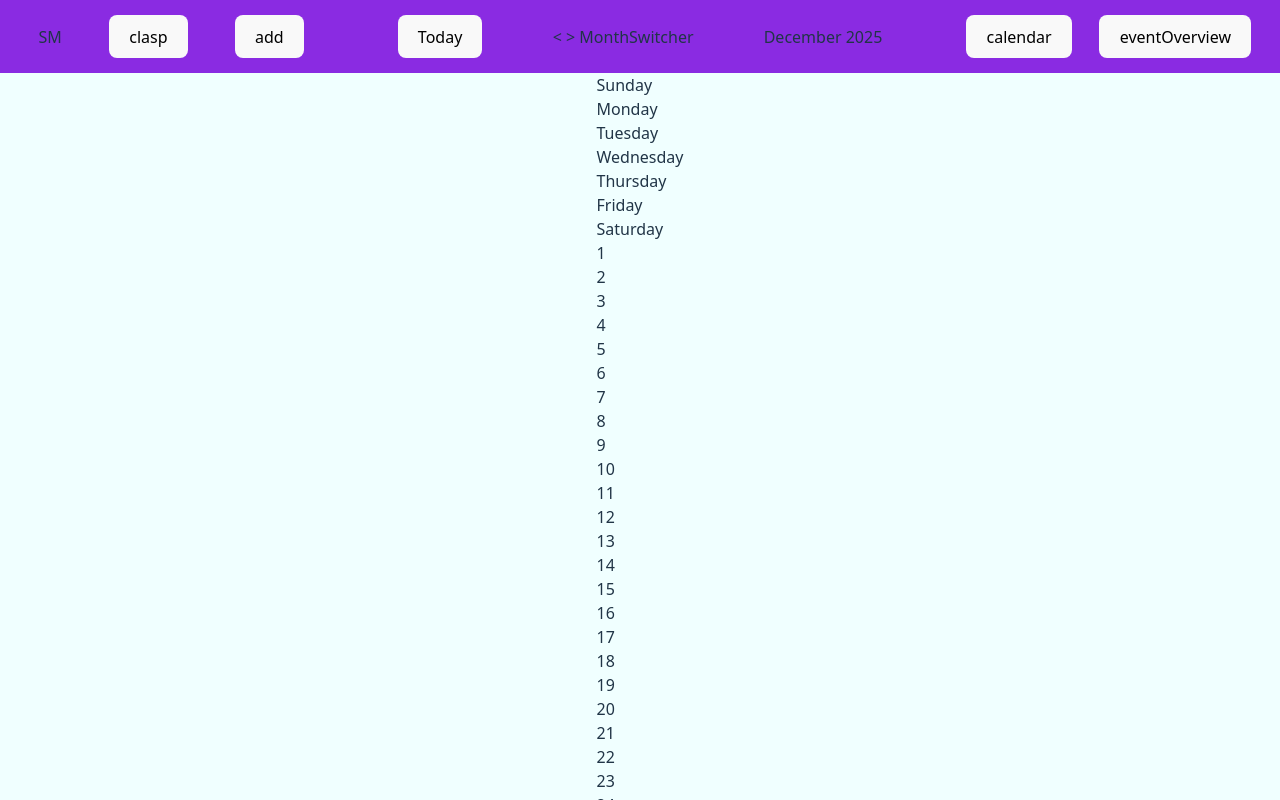
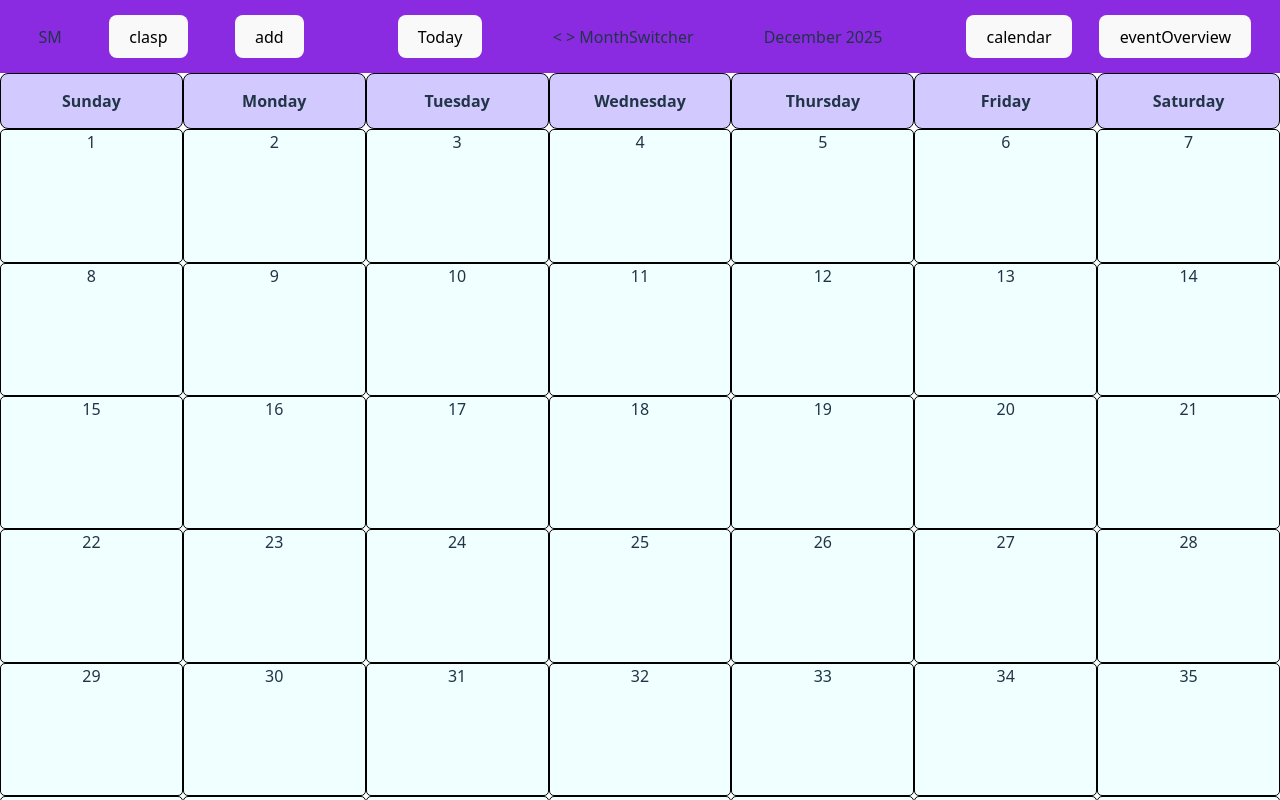
Before and after one commit to smei08/CalendarPlanner, a React (Vite) app: page / in a window 1280 px wide. Shown: the top 800 px of the page. Built offline with nearby package versions, Linux system fonts and the light colour scheme.

Commit message:
baisc css addd for main content

```diff
--- a/src/components/calendar/CalendarGrid.jsx
+++ /dev/null
@@ -1,15 +0,0 @@
-import CalendarHeader from "./CalendarHeader";
-import DateCell from "./DateCell";
-
-export default function CalendarGrid() {
-  return (
-    <div className="calendar-grid-container">
-      <div className="weekday-row">
-        <CalendarHeader />
-      </div>
-      <div className="day-cells-grid">
-        <DateCell />
-      </div>
-    </div>
-  );
-}
--- /dev/null
+++ b/src/components/calendar/CalendarGrid/CalendarGrid.jsx
@@ -0,0 +1,16 @@
+import CalendarHeader from "../../calendar/CalendarHeader/CalendarHeader";
+import DateCell from "../DateCell/DateCell";
+import "../CalendarGrid/calendarGrid.css";
+
+export default function CalendarGrid() {
+  return (
+    <div className="calendar-grid-container">
+      {/* <div className="weekday-row"> */}
+      <CalendarHeader />
+      {/* </div> */}
+      {/* <div className="day-cells-grid"> */}
+      <DateCell />
+      {/* </div> */}
+    </div>
+  );
+}
--- /dev/null
+++ b/src/components/calendar/CalendarGrid/calendarGrid.css
@@ -0,0 +1,7 @@
+.calendar-grid-container {
+  display: flex;
+  justify-content: center;
+  align-content: center;
+  width: 100vw;
+  flex-direction: column;
+}
--- a/src/components/calendar/CalendarHeader.jsx
+++ b/src/components/calendar/CalendarHeader/CalendarHeader.jsx
@@ -1,3 +1,5 @@
+import "../CalendarHeader/calendarHeader.css";
+
 export default function CalendarHeader() {
   const weekdays = [
     "Sunday",
@@ -10,9 +12,11 @@ export default function CalendarHeader() {
   ];
 
   return (
-    <div>
+    <div className="weekday-header">
       {weekdays.map((weekday) => (
-        <div key={weekday}>{weekday}</div>
+        <div className="weekday" key={weekday}>
+          {weekday}
+        </div>
       ))}
     </div>
   );
--- /dev/null
+++ b/src/components/calendar/CalendarHeader/calendarHeader.css
@@ -0,0 +1,12 @@
+.weekday-header {
+  display: grid;
+  grid-template-columns: repeat(7, 1fr);
+  text-align: center;
+  font-weight: bold;
+}
+.weekday {
+  border: 0.5px solid black;
+  padding: 15px 0;
+  border-radius: 8px;
+  background-color: rgb(210, 202, 255);
+}
--- a/src/components/calendar/DateCell.jsx
+++ b/src/components/calendar/DateCell/DateCell.jsx
@@ -1,3 +1,5 @@
+import "../DateCell/dateCell.css";
+
 export default function DateCell() {
   const days = [];
 
@@ -6,9 +8,11 @@ export default function DateCell() {
   }
 
   return (
-    <div>
+    <div className="dateCell">
       {days.map((day) => (
-        <div key={day}>{day}</div>
+        <div className="day" key={day}>
+          {day}
+        </div>
       ))}
     </div>
   );
--- /dev/null
+++ b/src/components/calendar/DateCell/dateCell.css
@@ -0,0 +1,11 @@
+.dateCell {
+  display: grid;
+  grid-template-columns: repeat(7, 1fr);
+  text-align: center;
+  height: 100vh;
+}
+.day {
+  border: 0.5px solid black;
+  border-radius: 5px;
+  background-color: azure;
+}
--- a/src/layouts/applayout.css
+++ b/src/layouts/applayout.css
@@ -1,5 +1,4 @@
 .app-layout {
-  background-color: azure;
   display: flex;
   flex-direction: column;
   justify-content: center;
--- a/src/pages/Dashboard/DashboardPage.jsx
+++ b/src/pages/Dashboard/DashboardPage.jsx
@@ -14,7 +14,7 @@
 // mini calendar
 // event card view
 
-import CalendarGrid from "../../components/calendar/CalendarGrid";
+import CalendarGrid from "../../components/calendar/CalendarGrid/CalendarGrid";
 
 export default function DashboardPage() {
   return (
```
